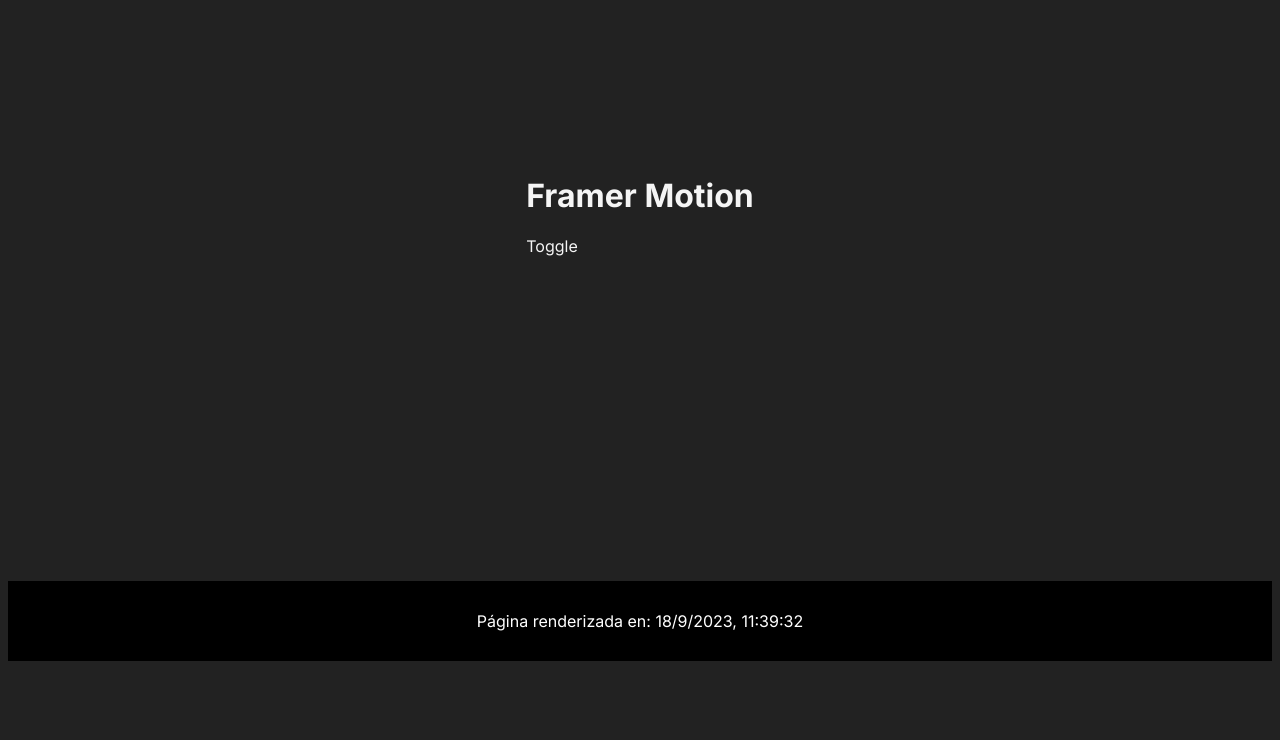
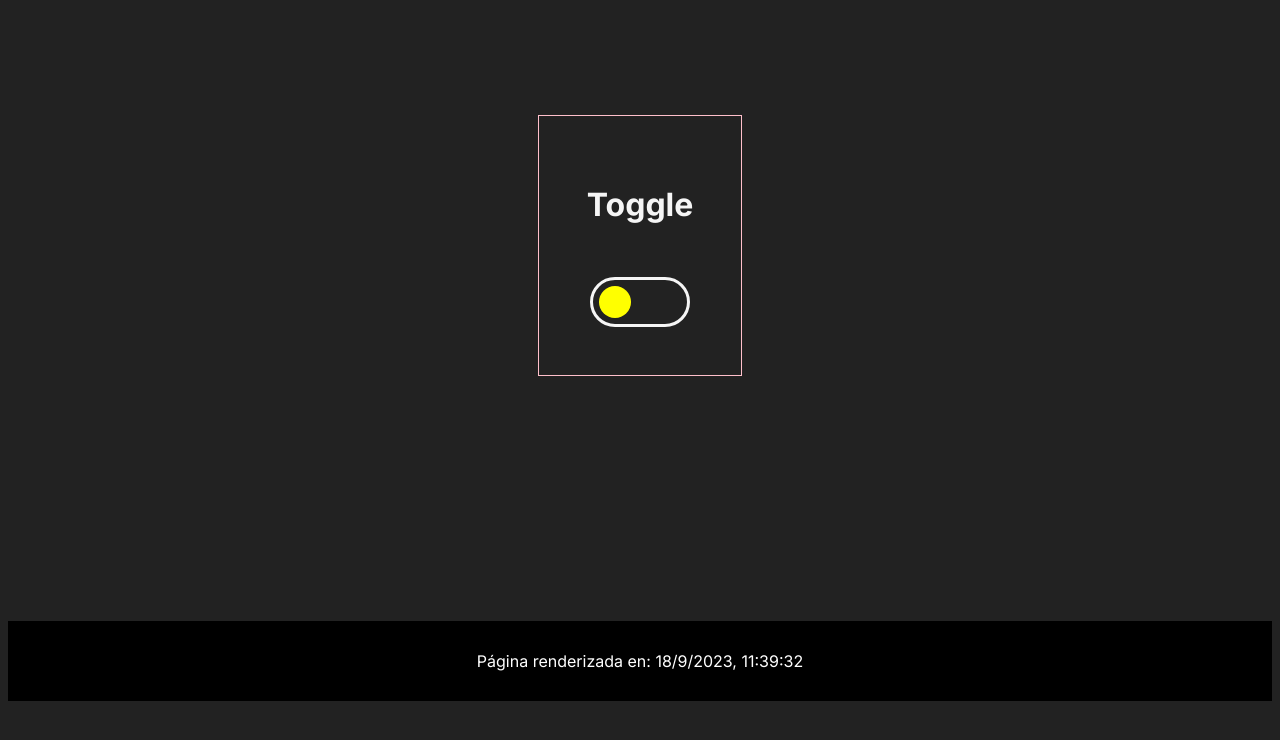
Before and after one commit to catharygr/aprendiendo-next-framework, a Next.js app: page /toggle in a window 1280 px wide. Shown: the top 740 px of the page. Built offline with nearby package versions, Linux system fonts and the light colour scheme.

Commit message:
Practicando libreria Framer motion

```diff
--- a/src/app/toggle/page.js
+++ b/src/app/toggle/page.js
@@ -4,10 +4,13 @@
 import { motion } from "framer-motion";
 
 export default function TogglePage() {
+  const [esOn, setEsOn] = useState(false);
   return (
     <div className={styles.container}>
-      <h1 className={styles.h1}>Framer Motion</h1>
-      Toggle
+      <h1 className={styles.h1}>Toggle</h1>
+      <button className={styles.btn}>
+        <motion.span className={styles.pelota} />
+      </button>
     </div>
   );
 }
--- a/src/app/toggle/toggle.module.css
+++ b/src/app/toggle/toggle.module.css
@@ -0,0 +1,27 @@
+.container {
+  display: flex;
+  flex-direction: column;
+  align-items: center;
+  border: 1px solid pink;
+  padding: 3rem;
+  gap: 2rem;
+}
+
+.btn {
+  display: block;
+  width: 100px;
+  height: 50px;
+  background-color: transparent;
+  border: 3px solid whitesmoke;
+  border-radius: 100px;
+  padding: 6px;
+  cursor: pointer;
+}
+
+.pelota {
+  display: block;
+  aspect-ratio: 1/1;
+  height: 100%;
+  background-color: yellow;
+  border-radius: 100px;
+}
```
